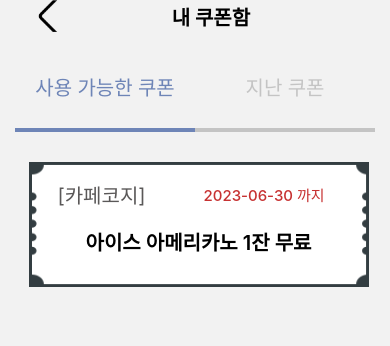
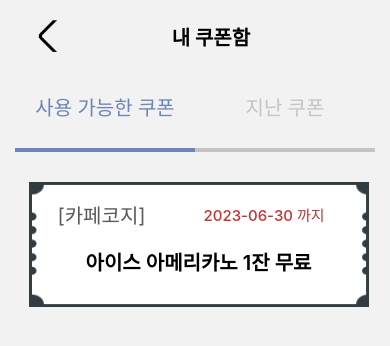
Before and after one commit to Scoup-team/Front, a React Native app in the folder client/: screen /CouponPage in a window 390 px wide. Shown: the top 346 px of the page. Built offline with nearby package versions, Linux system fonts and the light colour scheme.

Commit message:
✨ 내 쿠폰함 뒤로가기 구현

```diff
--- a/client/screens/CouponPage.js
+++ b/client/screens/CouponPage.js
@@ -27,7 +27,9 @@
   return (
     <View>
       <View style={styles.header}>
-        <Image source={back} style={styles.back} />
+        <Pressable onPress={() => navigation.pop()}>
+          <Image source={back} style={styles.back} />
+        </Pressable>
         <Text style={styles.title}>내 쿠폰함</Text>
       </View>
       <View style={styles.topMenu}>
@@ -79,6 +81,7 @@
     justifyContent: "center",
     alignItems: "center",
     marginBottom: 40,
+    marginTop: 20,
   },
 
   back: {
--- a/client/screens/MyPage.js
+++ b/client/screens/MyPage.js
@@ -59,7 +59,7 @@
     fontSize: 20,
     fontStyle: "normal",
     fontWeight: 700,
-    marginTop: 70,
+    marginTop: 20,
     marginBottom: 50,
   },
 
```
